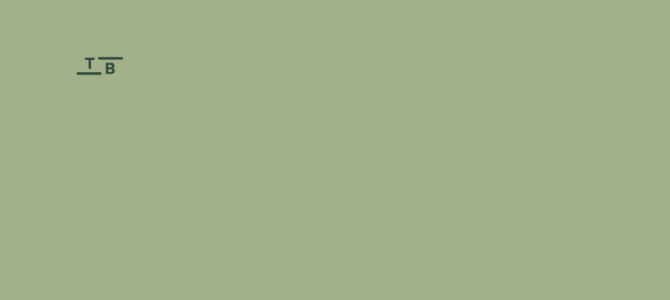
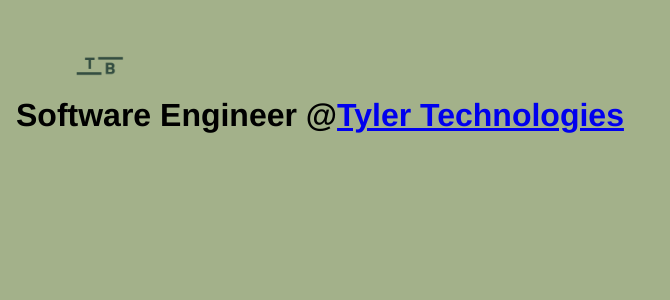
Before and after one commit to ThomasStatic/personalProject, an Angular app: page / in a window 1280 px wide. Shown: the top 300 px of the page, without its empty margins (0-670 px from the left). Built offline with nearby package versions, Linux system fonts and the light colour scheme.

Commit message:
Software Engineer at TTech

```diff
--- a/src/app/app.component.html
+++ b/src/app/app.component.html
@@ -1 +1,2 @@
-<app-landing-page></app-landing-page>
+<app-navigation-bar></app-navigation-bar>
+<app-home-page></app-home-page>
--- a/src/app/app.component.ts
+++ b/src/app/app.component.ts
@@ -1,11 +1,12 @@
 import { Component } from '@angular/core';
 import { RouterOutlet } from '@angular/router';
 import { NavigationBarComponent } from './navigation-bar/navigation-bar.component';
+import { HomePageComponent } from './home-page/home-page.component';
 
 @Component({
   selector: 'app-root',
   standalone: true,
-  imports: [RouterOutlet, NavigationBarComponent],
+  imports: [RouterOutlet, NavigationBarComponent, HomePageComponent],
   templateUrl: './app.component.html',
   styleUrl: './app.component.css'
 })
--- /dev/null
+++ b/src/app/home-page/header/header.component.css
@@ -0,0 +1,3 @@
+h1{
+    font-family: Arimo, Roboto, Poppins;
+}
--- /dev/null
+++ b/src/app/home-page/header/header.component.html
@@ -0,0 +1,9 @@
+<head>
+    <link rel="preconnect" href="https://fonts.googleapis.com">
+    <link rel="preconnect" href="https://fonts.gstatic.com" crossorigin>
+    <link href="https://fonts.googleapis.com/css2?family=Arimo:ital,wght@0,400..700;1,400..700&family=Poppins:ital,wght@0,100;0,200;0,300;0,400;0,500;0,600;0,700;0,800;0,900;1,100;1,200;1,300;1,400;1,500;1,600;1,700;1,800;1,900&family=Roboto:ital,wght@0,100;0,300;0,400;0,500;0,700;0,900;1,100;1,300;1,400;1,500;1,700;1,900&display=swap" rel="stylesheet">
+</head>
+
+<body>
+    <h1>Software Engineer &#64;<a href="https://www.tylertech.com/" target="_blank">Tyler Technologies</a></h1>
+</body>
--- /dev/null
+++ b/src/app/home-page/home-page.component.html
@@ -0,0 +1 @@
+<app-header></app-header>
--- a/src/app/navigation-bar/navigation-bar.component.ts
+++ b/src/app/navigation-bar/navigation-bar.component.ts
@@ -1,7 +1,7 @@
 import { Component } from '@angular/core';
 
 @Component({
-  selector: 'app-landing-page',
+  selector: 'app-navigation-bar',
   standalone: true,
   imports: [],
   templateUrl: './navigation-bar.component.html',
```
Also changed, not shown: src/app/home-page/header/header.component.ts (added, +12 -0 lines), src/app/home-page/home-page.component.ts (added, +13 -0 lines), src/app/home-page/home-page.component.css (added), 1 other file (tests, documents, lock files or other folders).
